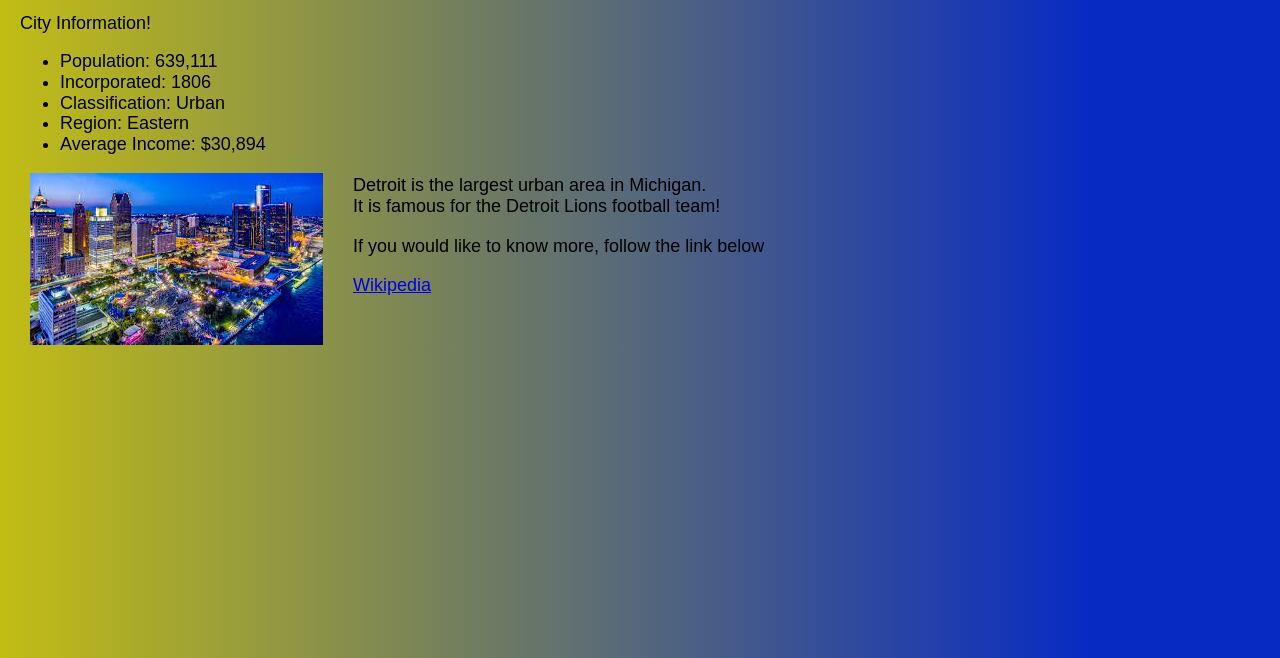
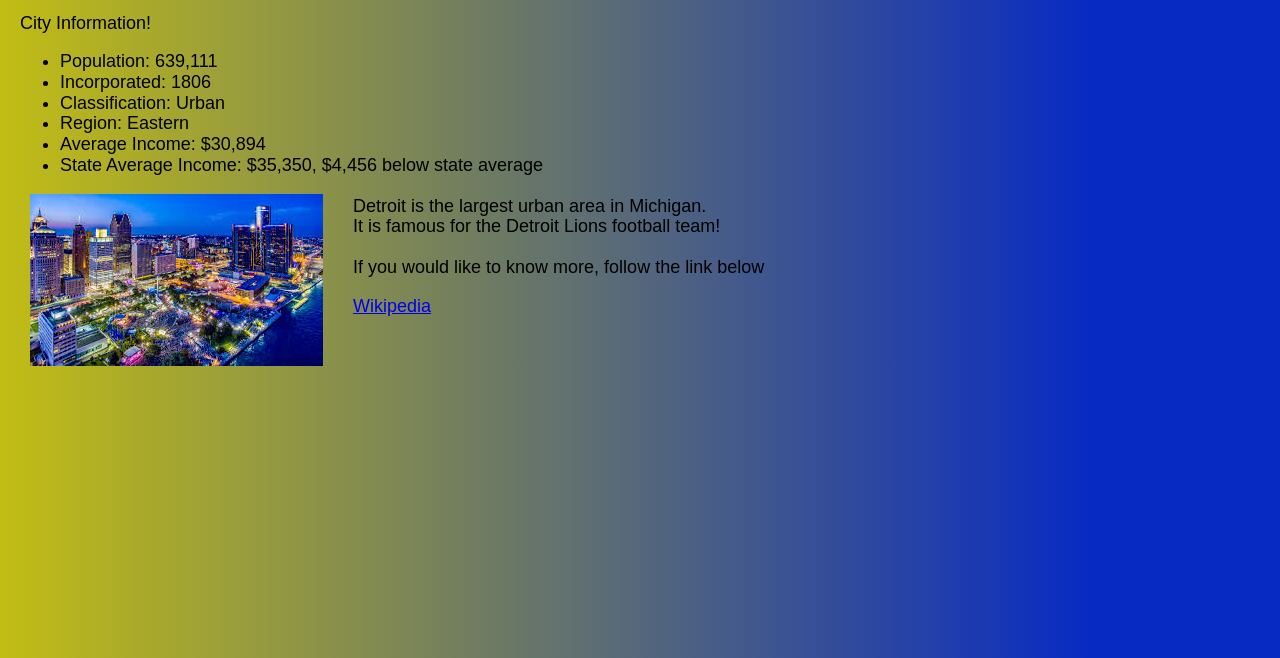
Before and after one commit to Kittyamazing17/Kittyamazing17.github.io, a plain HTML site: page detroit.html in a window 1280 px wide. Shown: the part 142-800 px from the top of the page. Drawn offline with nearby package versions, Linux system fonts and the light colour scheme.

Commit message:
Update detroit.html

```diff
--- a/detroit.html
+++ b/detroit.html
@@ -26,6 +26,7 @@
         <li>Classification: Urban</li>
         <li>Region: Eastern</li>
         <li>Average Income: $30,894</li>
+        <li>State Average Income: $35,350, $4,456 below state average</li>
       </ul>
       <img src="detroit.jpg" alt="A picture of downtown Detroit" />
     </section>
```
